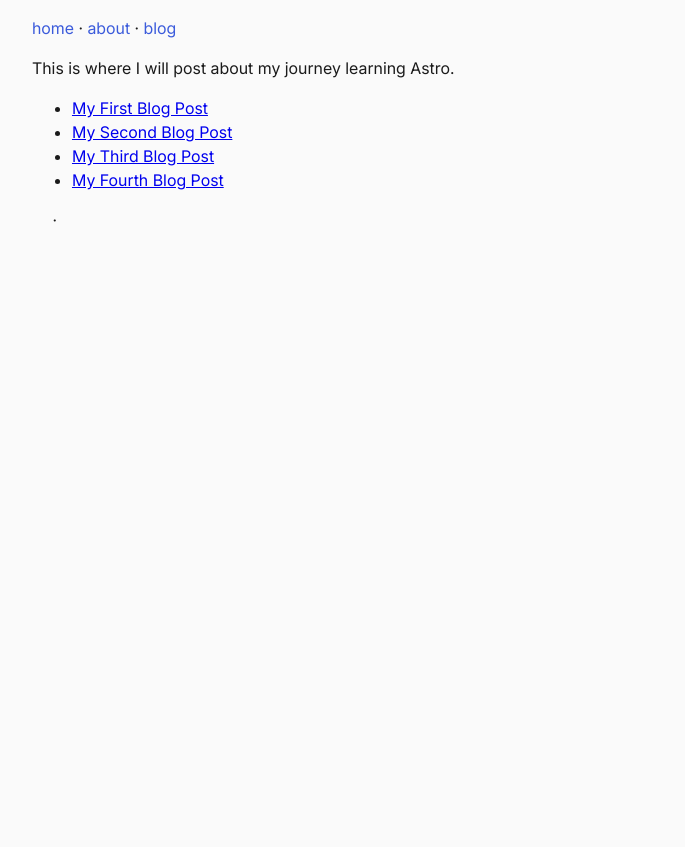
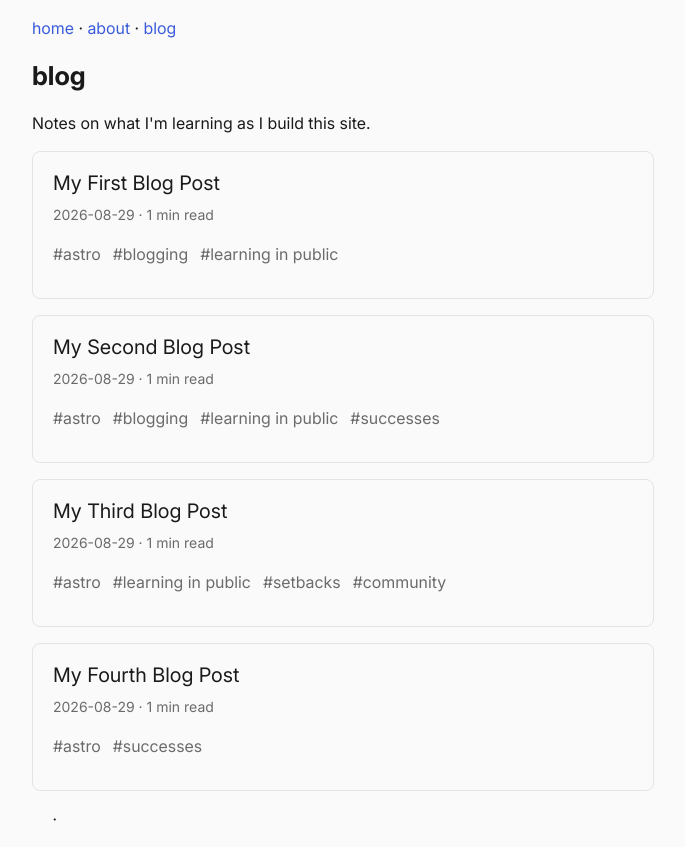
Before and after one commit to arturLua/portfolio, an Astro site: page /blog in a window 1280 px wide. Shown: the whole page, without its empty margins (297-982 px from the left). Before the commit the page ends 800 px from the top, so only its background shows below. Built offline with nearby package versions, Linux system fonts and the light colour scheme; Astro itself is replaced by a stand-in of ours; some icons are missing.

Commit message:
feat: adjust blogposts styles and add content read-time calculus

```diff
--- a/src/components/BlogPost.astro
+++ b/src/components/BlogPost.astro
@@ -1,4 +1,40 @@
 ---
-const { title, url } = Astro.props;
+import Tags from './Tags.astro';
+
+const { post } = Astro.props;
+const { title, pubDate, tags = [] } = post.frontmatter;
+
+const date = new Date(pubDate).toISOString().slice(0, 10);
+
+const words = (post.rawContent?.() ?? '').trim().split(/\s+/).filter(Boolean).length;
+const minutes = Math.max(1, Math.round(words / 200));
 ---
-<li><a href={url}>{title}</a></li>
+<li class="post">
+  <a class="title" href={post.url}>{title}</a>
+  <p class="meta"><small>{date} · {minutes} min read</small></p>
+  {tags.length > 0 && <Tags tags={tags} />}
+</li>
+
+<style>
+  .post {
+    border: 1px solid var(--border);
+    border-radius: 8px;
+    padding: 1rem 1.25rem;
+  }
+
+  .title {
+    color: var(--fg);
+    font-size: var(--text-lg);
+    text-decoration: none;
+  }
+
+  .title:hover,
+  .title:focus {
+    color: var(--accent);
+  }
+
+  .meta {
+    margin: 0.25rem 0 0;
+    color: var(--fg-muted);
+  }
+</style>
--- a/src/pages/blog.astro
+++ b/src/pages/blog.astro
@@ -1,14 +1,18 @@
 ---
 import BaseLayout from '../layouts/BaseLayout.astro';
+import BlogPost from '../components/BlogPost.astro';
+
 const allPosts = Object.values(import.meta.glob('./posts/*.md', { eager: true }));
-import BlogPost from '../components/BlogPost.astro';
-import '../styles/global.css';
+const posts = allPosts.sort((a: any, b: any) =>
+  new Date(b.frontmatter.pubDate).valueOf() - new Date(a.frontmatter.pubDate).valueOf()
+);
+
 const pageTitle = "Blog";
 ---
-
 <BaseLayout pageTitle={pageTitle}>
-  <p>This is where I will post about my journey learning Astro.</p>
-  <ul>
-    {allPosts.map((post: any) => <BlogPost url={post.url} title={post.frontmatter.title} />)}
+  <h1>blog</h1>
+  <p>Notes on what I'm learning as I build this site.</p>
+  <ul class="posts">
+    {posts.map((post: any) => <BlogPost post={post} />)}
   </ul>
 </BaseLayout>
--- a/src/pages/tags/[tag].astro
+++ b/src/pages/tags/[tag].astro
@@ -20,8 +20,8 @@ const { tag } = Astro.params;
 const { posts } = Astro.props;
 ---
 <BaseLayout pageTitle={tag}>
-  <p>Posts tagged with {tag}</p>
-  <ul>
-    {posts.map((post: any) => <BlogPost url={post.url} title={post.frontmatter.title}/>)}
+  <h1>#{tag}</h1>
+  <ul class="posts">
+    {posts.map((post: any) => <BlogPost post={post} />)}
   </ul>
 </BaseLayout>
--- a/src/styles/global.css
+++ b/src/styles/global.css
@@ -63,3 +63,12 @@ h2 {
 small {
   font-size: var(--text-sm);
 }
+
+/* shared post listing (blog + tag pages) */
+.posts {
+  list-style: none;
+  padding: 0;
+  display: flex;
+  flex-direction: column;
+  gap: 1rem;
+}
```
